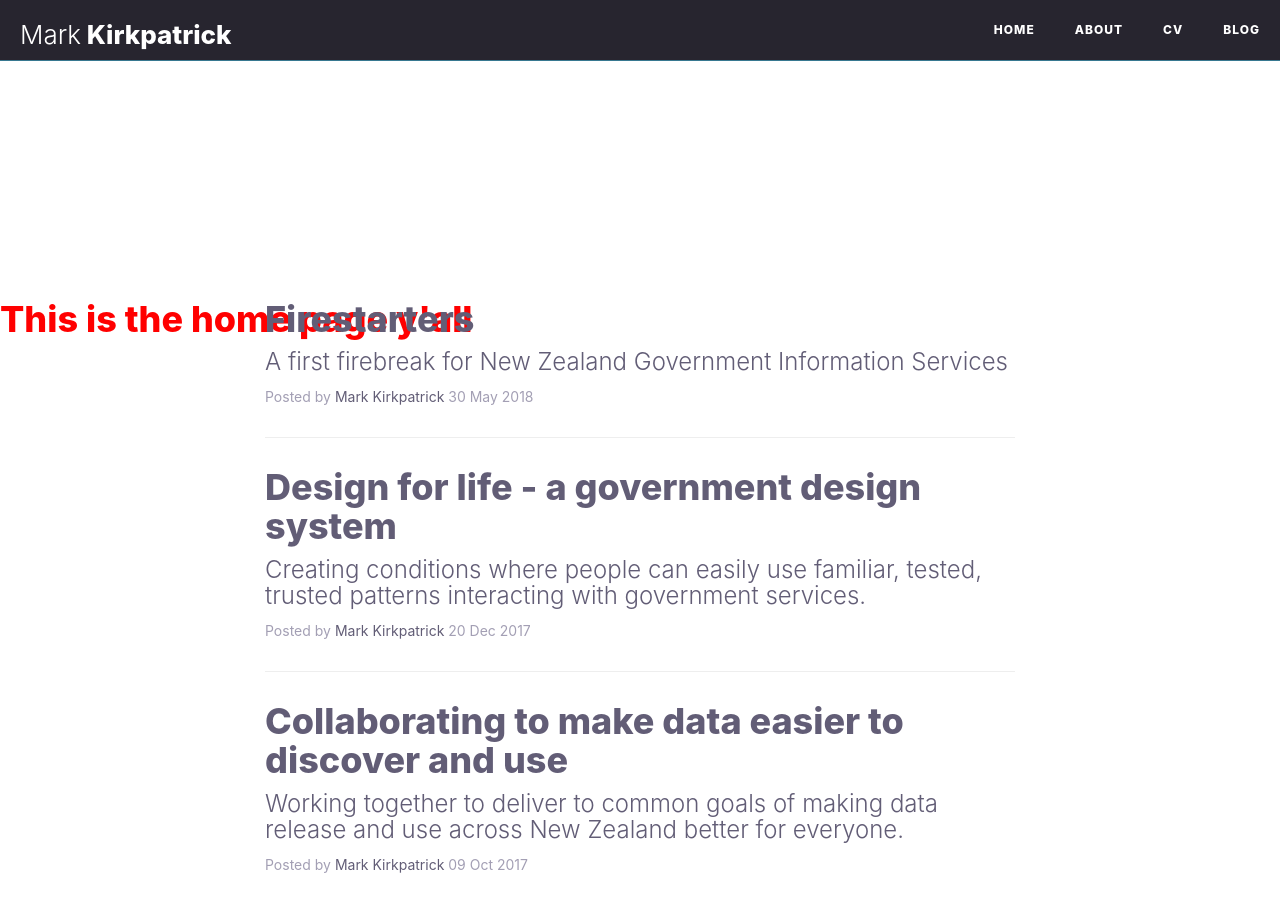
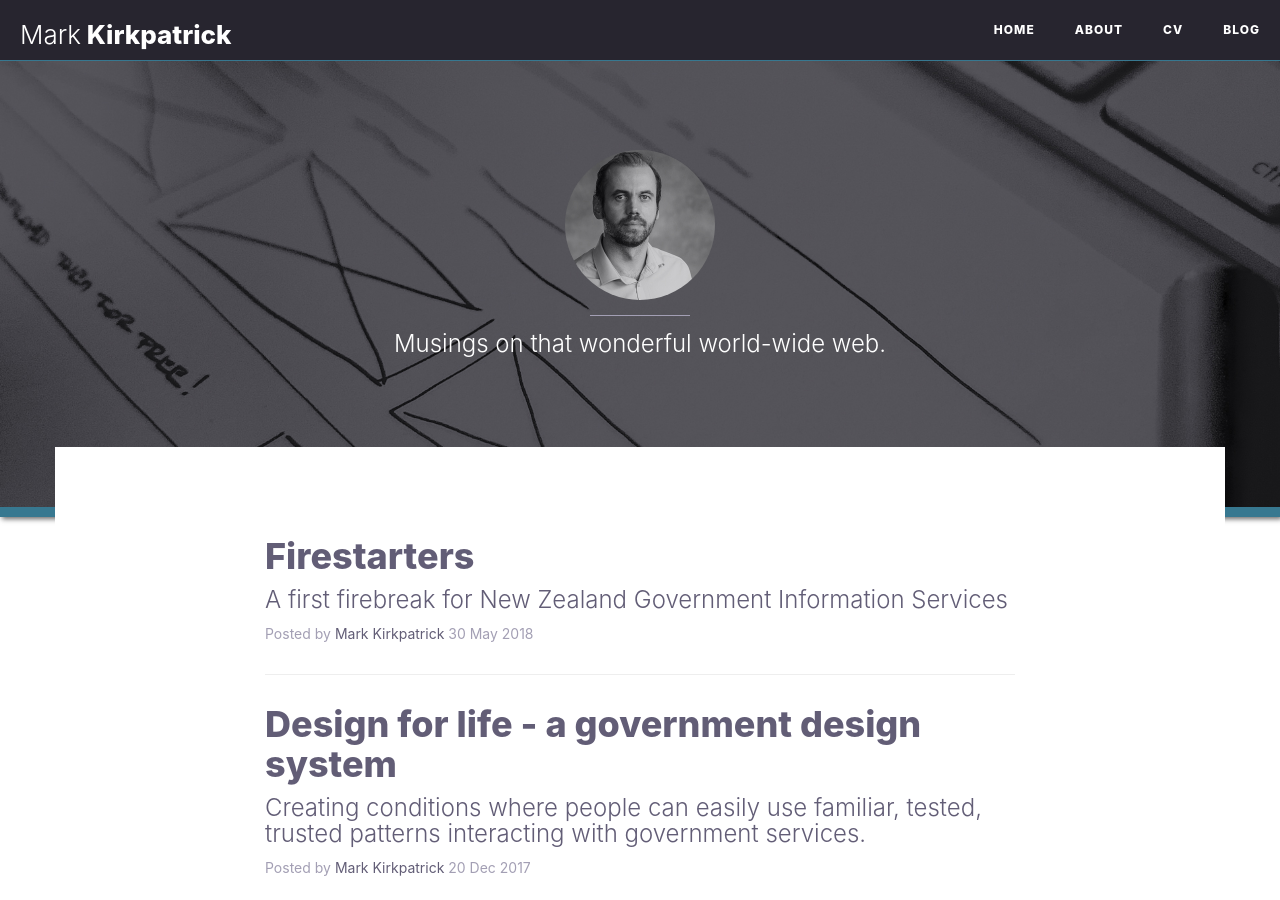
Before and after one commit to mkirkpat/mkirkpat.github.io, a Jekyll site: the page built from index.html, in a window 1280 px wide and 900 px high. Built offline with Jekyll 4.4.1, drawn with Linux system fonts in a browser that asks for light colours; nearby versions of some CDN libraries.

Commit message:
Update header.html

```diff
--- a/_includes/header.html
+++ b/_includes/header.html
@@ -66,9 +66,22 @@
         <!-- /.container -->
     </nav>    <!-- Page Header -->
 
-
 	{% if page.title == "About Mark Kirkpatrick" %}
-	<h1 style="margin-top:300px; color:red">This is the about page</h1>
-	{% elsif page.title == "Mark Kirkpatrick, Wellington NZ" %}
-	<h1 style="margin-top:300px; color:red">This is the home page y'all</h1>
-	{% endif %}
+	<!-- Insert About page heading block -->
+   {% elsif page.title == "Mark Kirkpatrick, Wellington NZ" %}
+    <!-- Set your background image for this header on the line below. -->
+    <header class="intro-header" style="background-image: url({{ site.baseurl }}/images/{{ page.header-bg-image }})">
+        <div class="container">
+            <div class="row">
+                <div class="col-lg-8 col-lg-offset-2 col-md-10 col-md-offset-1">
+                    <div class="site-heading">
+                        <h1><a href="https://plus.google.com/u/0/117086849216989266963">
+                         <img src="{{ site.baseurl }}/images/mk.jpg" alt="Mark Kirkpatrick" class="profile"></a></h1>
+                        <hr class="small">
+                        <span class="subheading">{{ page.subheading }}</span>
+                    </div>
+                </div>
+            </div>
+        </div>
+    </header>
+    {% endif %}
```
